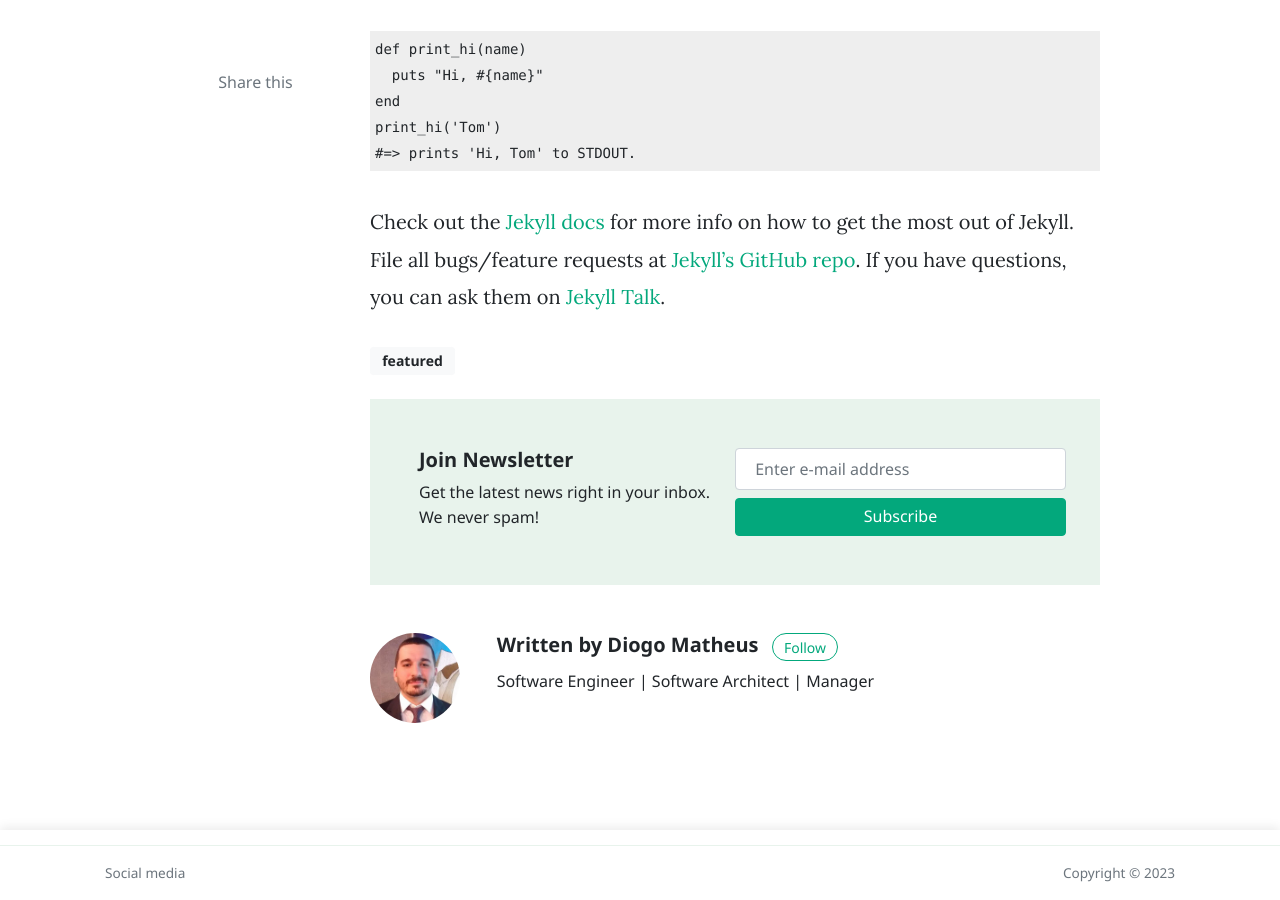
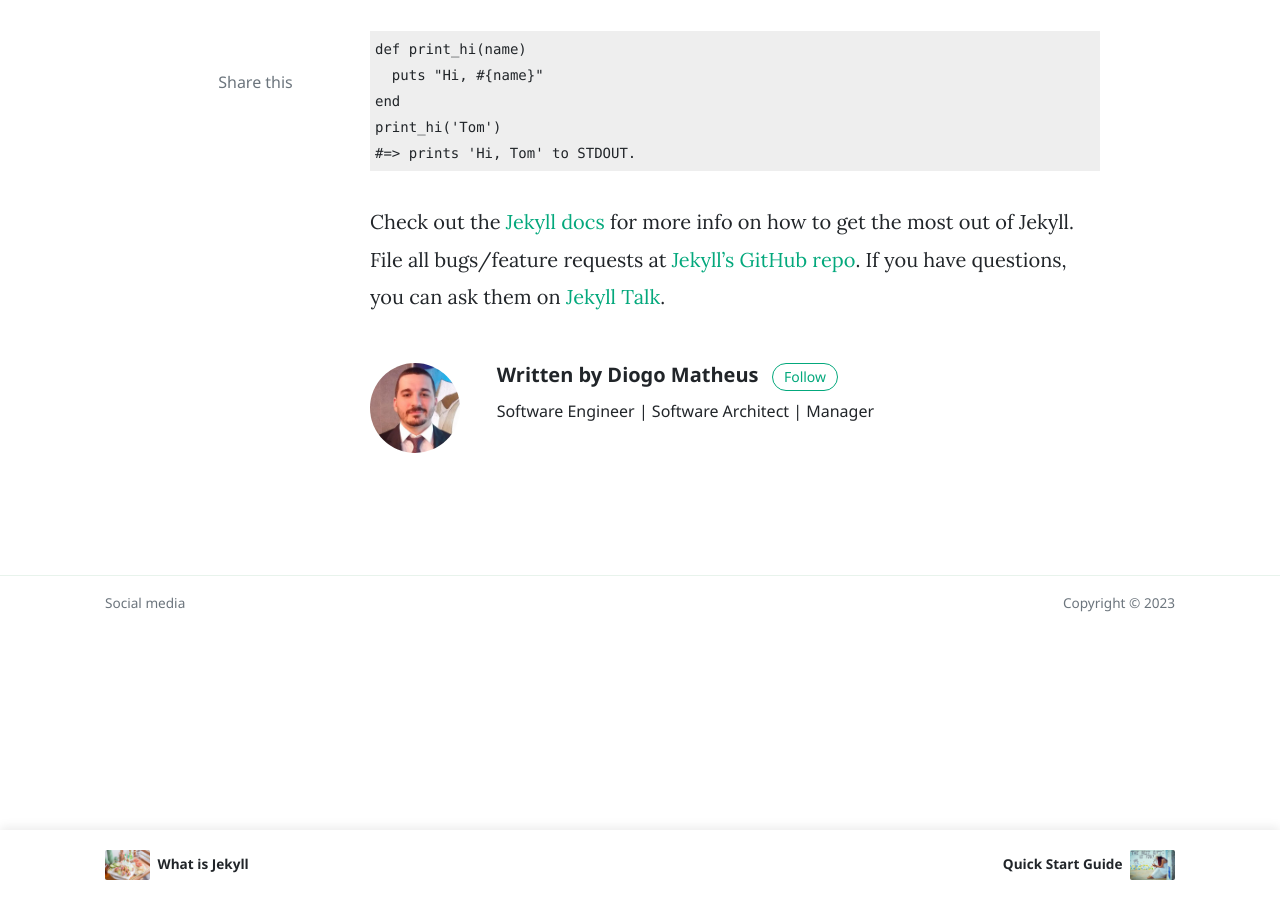
Before and after one commit to diogomatheus/diogomatheus.github.io, a Jekyll site: the page built from _posts/2019-01-19-markup-example.md, in a window 1280 px wide and 900 px high, scrolled down 898 px. Built offline with Jekyll 4.4.1, drawn with Linux system fonts in a browser that asks for light colours; nearby versions of some CDN libraries; comment, search, counter and statistics services are not loaded.

Commit message:
refactor: jekyll configuration

````diff
--- a/_config.yml
+++ b/_config.yml
@@ -1,15 +1,12 @@
 # Site
 baseurl: ''
+permalink: pretty
+favicon: 'assets/images/favicon.ico'
+logo: 'assets/images/diogomatheus-logo.png'
 name: 'Diogo Matheus'
 description: 'Description.'
-favicon: 'assets/images/favicon.ico'
-logo: 'assets/images/logo.png'
 disqus: 'demowebsite'
-email: 'wowthemesnet@gmail.com'
-mailchimp-list: 'https://wowthemes.us11.list-manage.com/subscribe/post?u=8aeb20a530e124561927d3bd8&amp;id=8c3d2d214b'
-
 include: ["_pages"]
-permalink: /:title/
 
 # Plugins
 plugins:
--- a/_layouts/post.html
+++ b/_layouts/post.html
@@ -34,13 +34,8 @@
 	</div>
 </div>
 
-
-
-
-
 <div class="container-lg pt-4 pb-4">
 	<div class="row justify-content-center">
-
 
         <!-- Share -->
 		<div class="col-lg-2 pr-4 mb-4 col-md-12">
@@ -61,49 +56,12 @@
 			</div>
 		</div>
 
-
 		<div class="col-md-12 col-lg-8">
 
             <!-- Article -->
 			<article class="article-post">
 				{{ content }}
 			</article>
-
-			<!-- Tags -->
-			<div class="mb-4">
-				<span class="taglist">
-				{% for tag in page.tags %}
-				  <a class="sscroll btn btn-light btn-sm font-weight-bold" href="{{site.baseurl}}/tags.html#{{ tag | downcase }}">{{ tag | downcase }}</a>
-				{% endfor %}
-				</span>
-			</div>
-
-            <!-- Mailchimp Subscribe Form -->
-            {% if site.mailchimp-list %}
-			<div class="border p-5 bg-lightblue">
-				<div class="row justify-content-between">
-					<div class="col-md-6 mb-2 mb-md-0">
-						<h5 class="font-weight-bold">Join Newsletter</h5>
-						 Get the latest news right in your inbox. We never spam!
-					</div>
-					<div class="col-md-6">
-						<div class="row">
-                            <form action="{{site.mailchimp-list}}" method="post" name="mc-embedded-subscribe-form" class="wj-contact-form validate w-100" target="_blank" novalidate>
-                            <div class="mc-field-group">
-
-								<input type="email" placeholder="Enter e-mail address" name="EMAIL" class="required email form-control w-100" id="mce-EMAIL" autocomplete="on" required>
-
-
-								<button type="submit" value="Subscribe" name="subscribe" class="heart btn btn-success btn-block w-100 mt-2">Subscribe</button>
-
-                            </div>
-                            </form>
-						</div>
-					</div>
-				</div>
-			</div>
-            {% endif %}
-
 
             <!-- Author Box -->
 			{% if page.author %}
@@ -127,7 +85,6 @@
 
 		</div>
 
-
 	</div>
 </div>
 
--- a/_pages/categories.html
+++ b/_pages/categories.html
@@ -1,7 +1,7 @@
 ---
 layout: default
 title: "Categories"
-permalink: "/categories.html"
+permalink: /:slug:output_ext
 ---
 
 <div class="container">
--- a/_posts/2019-01-19-markup-example.md
+++ b/_posts/2019-01-19-markup-example.md
@@ -6,19 +6,20 @@
 image: assets/images/6.jpg
 tags: featured
 ---
+
 You’ll find this post in your `_posts` directory. Go ahead and edit it and re-build the site to see your changes. You can rebuild the site in many different ways, but the most common way is to run `jekyll serve`, which launches a web server and auto-regenerates your site when a file is updated. Something.
 
 To add new posts, simply add a file in the `_posts` directory that follows the convention `YYYY-MM-DD-name-of-post.ext` and includes the necessary front matter. Take a look at the source for this post to get an idea about how it works.
 
 Jekyll also offers powerful support for code snippets:
 
-{% highlight ruby %}
+```ruby
 def print_hi(name)
   puts "Hi, #{name}"
 end
 print_hi('Tom')
 #=> prints 'Hi, Tom' to STDOUT.
-{% endhighlight %}
+```
 
 Check out the [Jekyll docs][jekyll-docs] for more info on how to get the most out of Jekyll. File all bugs/feature requests at [Jekyll’s GitHub repo][jekyll-gh]. If you have questions, you can ask them on [Jekyll Talk][jekyll-talk].
 
````
Also changed, not shown: 404.html (deleted, +0 -9 lines), _posts/2019-02-03-powerful-things-markdown-editor.md (+0 -1 lines). Lines whose indentation alone changed are shown as unchanged.
